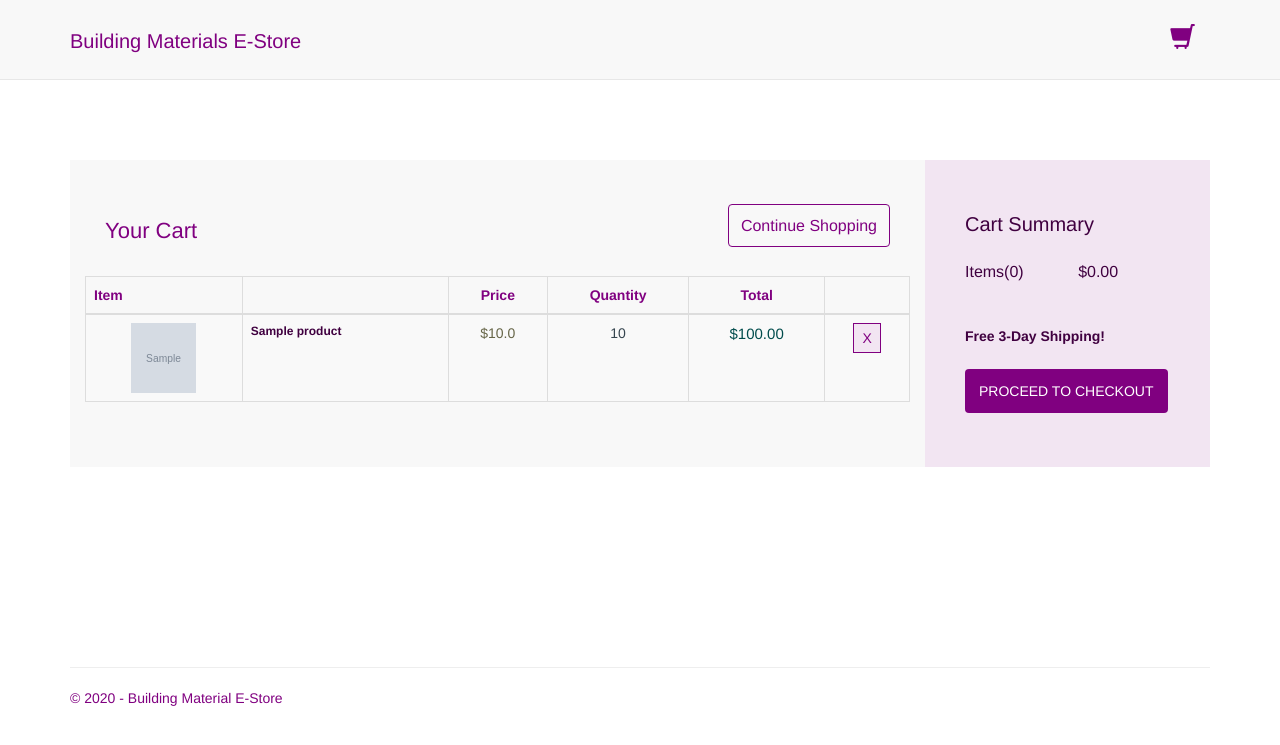
After one commit to mrityunjay27/bmes, a Flask app: template bmes/cartbp/templates/cartbp/cart_detail.html in a window 1280 px wide. The commit adds this page. Shown: the top 745 px of the page. Run offline with Flask 3, Linux system fonts and the light colour scheme; tables that the repository leaves empty hold one stand-in row (values such as "Sample post"); the template is opened without the code that fills it: values that come from a table or form of the project are taken from there, most other values are stand-ins (such as "Sample title", 1, 10 or a date in 2020); grey boxes marked "Sample" are stand-in pictures; style sheets or scripts are compiled from the project's sources; some libraries are stand-ins or nearby versions.

Commit message:
html and css for cartbp

```diff
--- /dev/null
+++ b/bmes/cartbp/static/content/scss/cartbp.scss
@@ -0,0 +1,2 @@
+@import "partials/cart_detail";
+@import "partials/cart_summary_widget";
--- /dev/null
+++ b/bmes/cartbp/static/content/scss/partials/cart_detail.scss
@@ -0,0 +1,156 @@
+.cart_detail {
+    margin-bottom: 100px;
+    padding-bottom: 100px;
+
+    &__row {
+        height: auto;
+    }
+
+    &__cart-panel {
+        background-color: #f8f8f8;
+        height: inherit;
+        padding-top: 45px;
+        padding-bottom: 45px;
+    }
+
+    &__cart-panel-header {
+        display: flex;
+        justify-content: space-between;
+        margin: 10px 20px 20px 20px;
+    }
+
+    &__cart-panel-title {
+        color: purple;
+        font-size: 22px;
+        font-weight: 500;
+    }
+
+    &__continue-shopping-button {
+        color: purple;
+        padding: 12px;
+        border: 1px solid purple;
+        border-radius: 4px;
+        font-size: 16px;
+        font-weight: 500;
+
+        &:hover {
+            background-color: lighten(purple, 72%);
+            color: purple;
+            padding: 12px;
+            border: 1px solid purple;
+            border-radius: 4px;
+            font-size: 16px;
+            font-weight: 500;
+            text-decoration: none;
+        }
+    }
+
+    &__table-head {
+        color: purple;
+    }
+
+    &__table-head-item {
+        font-size: 14px;
+        font-weight: 600;
+    }
+
+    &__image {
+        height: 70px;
+        width: 65px;
+    }
+
+    &__table-body-item-wrapper {
+        padding-top: 60px;
+    }
+
+    &__table-body-item-name {
+        font-size: 12px;
+        font-weight: 600;
+        padding-top: 40px;
+        color: #400040;
+    }
+
+    &__table-body-item-price {
+        font-size: 14px;
+        font-weight: 500;
+        padding-top: 35px;
+        color: #666547;
+    }
+
+    &__table-body-item-quantity {
+        font-size: 14px;
+        font-weight: 500;
+        padding-top: 35px;
+        color: #36454f;
+    }
+
+    &__table-body-item-total {
+        font-size: 15px;
+        font-weight: 500;
+        padding-top: 35px;
+        color: #004c4c;
+    }
+
+    &__table-remove-button {
+        background-color: #f2e5f2;
+        padding: 4px 8px 4px 8px;
+        border: 1px solid purple;
+        color: purple;
+    }
+
+    &__summary-panel {
+        background-color: #f2e5f2;
+        height: inherit;
+        padding: 50px 20px 20px 40px;
+    }
+
+    &__summary-panel-title-wrapper {
+        margin-bottom: 12px;
+    }
+
+    &__summary-panel-title {
+        font-size: 20px;
+        font-weight: 500;
+        color: #400040;
+    }
+
+    &__summary-panel-total {
+        color: #400040;
+        font-size: 16px;
+        font-weight: 400;
+        margin-bottom: 18px;
+    }
+
+    &__summary-panel-total-title {
+        margin-right: 50px;
+    }
+
+    &__summary-panel-ads {
+        margin-top: 25px;
+    }
+
+    &__summary-panel-ads-lable {
+        font-size: 14px;
+        font-weight: 600;
+        color: #400040
+    }
+
+    &__summary-panel-checkout-button {
+        background-color: purple;
+        color: white;
+        padding: 14px;
+        border-radius: 4px;
+        font-size: 14px;
+        font-weight: 500;
+
+        &:hover {
+            background-color: lighten(purple, 5%);
+            color: white;
+            padding: 14px;
+            border-radius: 4px;
+            font-size: 14px;
+            font-weight: 500;
+            text-decoration: none;
+        }
+    }
+}
--- /dev/null
+++ b/bmes/cartbp/static/content/scss/partials/cart_summary_widget.scss
@@ -0,0 +1,25 @@
+.cart_summary_widget {
+    &__wrapper {
+        color: purple;
+        margin-top: -4px;
+        font-size: 14px;
+    }
+
+    &__item-count {
+        font-size: 14px;
+        font-weight: 600;
+        color: #65737e
+    }
+
+    &__cart-total {
+        font-size: 16px;
+        font-weight: 600;
+        color: #41533b
+    }
+
+    &__cart-icon {
+        color: purple;
+        font-size: 25px;
+        margin-top: -10px;
+    }
+}
--- /dev/null
+++ b/bmes/cartbp/templates/cartbp/cart_detail.html
@@ -0,0 +1,65 @@
+{% extends "layout.html" %}
+{% block content %}
+<div class="container cart_detail">
+  <div class="row no-gutters display-flex cart_detail__row">
+    <div class="col-md-9 cart_detail__cart-panel">
+      <div class="cart_detail__cart-panel-header">
+        <div class="cart_detail__cart-panel-title ">
+          <p>Your Cart</p>
+        </div>
+        <div>
+          <a href="/" class="cart_detail__continue-shopping-button">Continue Shopping</a>
+        </div>
+      </div>
+      <div>
+        <table class="table table-bordered table-striped">
+          <thead class="cart_detail__table-head">
+            <tr>
+              <th class="cart_detail__table-head-item">Item</th>
+              <th></th>
+              <th class="text-center cart_detail__table-head-item">Price</th>
+              <th class="text-center cart_detail__table-head-item">Quantity</th>
+              <th class="text-center cart_detail__table-head-item">Total</th>
+              <th></th>
+            </tr>
+          </thead>
+          <tbody>
+            {% for item in cart_items %}
+            <tr class="cart_detail__table-body-item-wrapper">
+              <td class="text-center">
+                <img src="/static/images/productimages/main/{{item.image_url()}}" class="cart_detail__image" />
+              </td>
+              <td class="text-left cart_detail__table-body-item-name">{{item.name()}}</td>
+              <td class="text-center cart_detail__table-body-item-price">${{item.price()}}</td>
+              <td class="text-center cart_detail__table-body-item-quantity">{{item.quantity}}</td>
+              <td class="text-center cart_detail__table-body-item-total">${{ "%.2f"|format(item.cart_item_total()) }}</td>
+              <td class="text-center">
+                <form method="post">
+                  <input type="hidden" name="product_id" value="{{item.product.id}}" />
+                  <button type="submit" class="cart_detail__table-remove-button">X</button>
+                </form>
+              </td>
+            </tr>
+            {% endfor %}
+          </tbody>
+        </table>
+      </div>
+    </div>
+    <div class="col-md-3 cart_detail__summary-panel">
+      <div class="cart_detail__summary-panel-title-wrapper">
+        <p class="cart_detail__summary-panel-title">Cart Summary</p>
+      </div>
+      <div class="cart_detail__summary-panel-total">
+        <span class="cart_detail__summary-panel-total-title">Items({{cart_item_count}})</span>
+        <span>${{ "%.2f"|format(cart_total) }}</span>
+      </div>
+      <div class="cart_detail__summary-panel-ads">
+        <p class="cart_detail__summary-panel-ads-lable">Free 3-Day Shipping!</p>
+      </div>
+      <div style="margin-top: 25px;">
+        <a href="checkout" class="cart_detail__summary-panel-checkout-button">PROCEED TO CHECKOUT</a>
+      </div>
+    </div>
+  </div>
+</div>
+{% endblock %}
--- /dev/null
+++ b/bmes/cartbp/templates/cartbp/partials/cart_summary_widget.html
@@ -0,0 +1,12 @@
+<div>
+  {% if cart_item_count > 0 %}
+  <small class="cart_summary_widget__wrapper">
+    <b>My Cart:</b>
+    <span class="cart_summary_widget__item-count">{{cart_item_count}} item(s)</span>
+    <span class="cart_summary_widget__cart-total">${{ "%.2f"|format(cart_total) }}</span>
+  </small>
+  {% endif %}
+  <a href="cart">
+    <i class="glyphicon glyphicon-shopping-cart cart_summary_widget__cart-icon"></i>
+  </a>
+</div>
--- a/bmes/templates/layout.html
+++ b/bmes/templates/layout.html
@@ -25,7 +25,7 @@
     </div>
     <div class="navbar-collapse collapse navbar-right layout__cart-wrapper">
       <ul class="nav navbar-nav">
-
+        <li>{% include 'partials/cart_summary_widget.html' %}</li>
       </ul>
     </div>
   </div>
```
